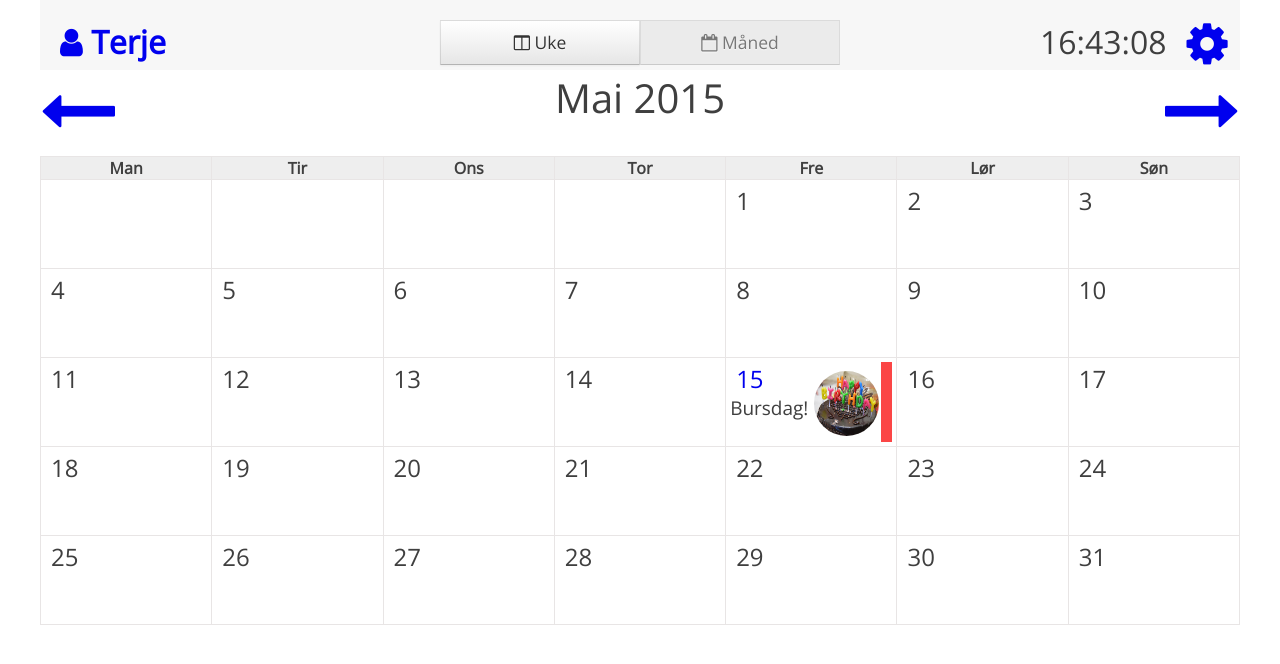
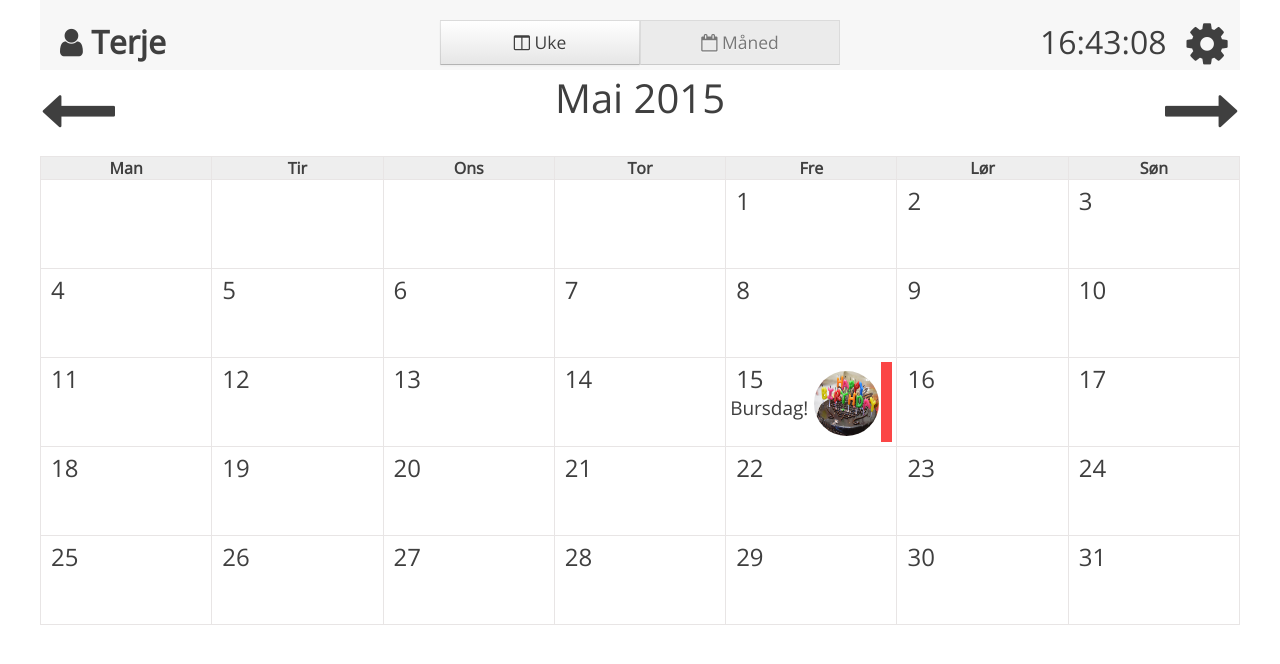
Before and after one commit to kristofferylvenwestgaard/Bachelor_PlaNet, a PHP site: page /mai.php in a window 1280 px wide. Shown: the top 664 px of the page. Run offline with PHP 8.4, Linux system fonts and the light colour scheme; some libraries are stand-ins or nearby versions.

Commit message:
linkfarge til svart

```diff
--- a/PlaNet_NetApp/css/style.css
+++ b/PlaNet_NetApp/css/style.css
@@ -799,11 +799,13 @@ td
 a:link
 {
     text-decoration: none;
+    color: #3f3f3f;
 }
 
 a:visited
 {
     text-decoration: none;
+    color: #3f3f3f;
 
 }
 
```
